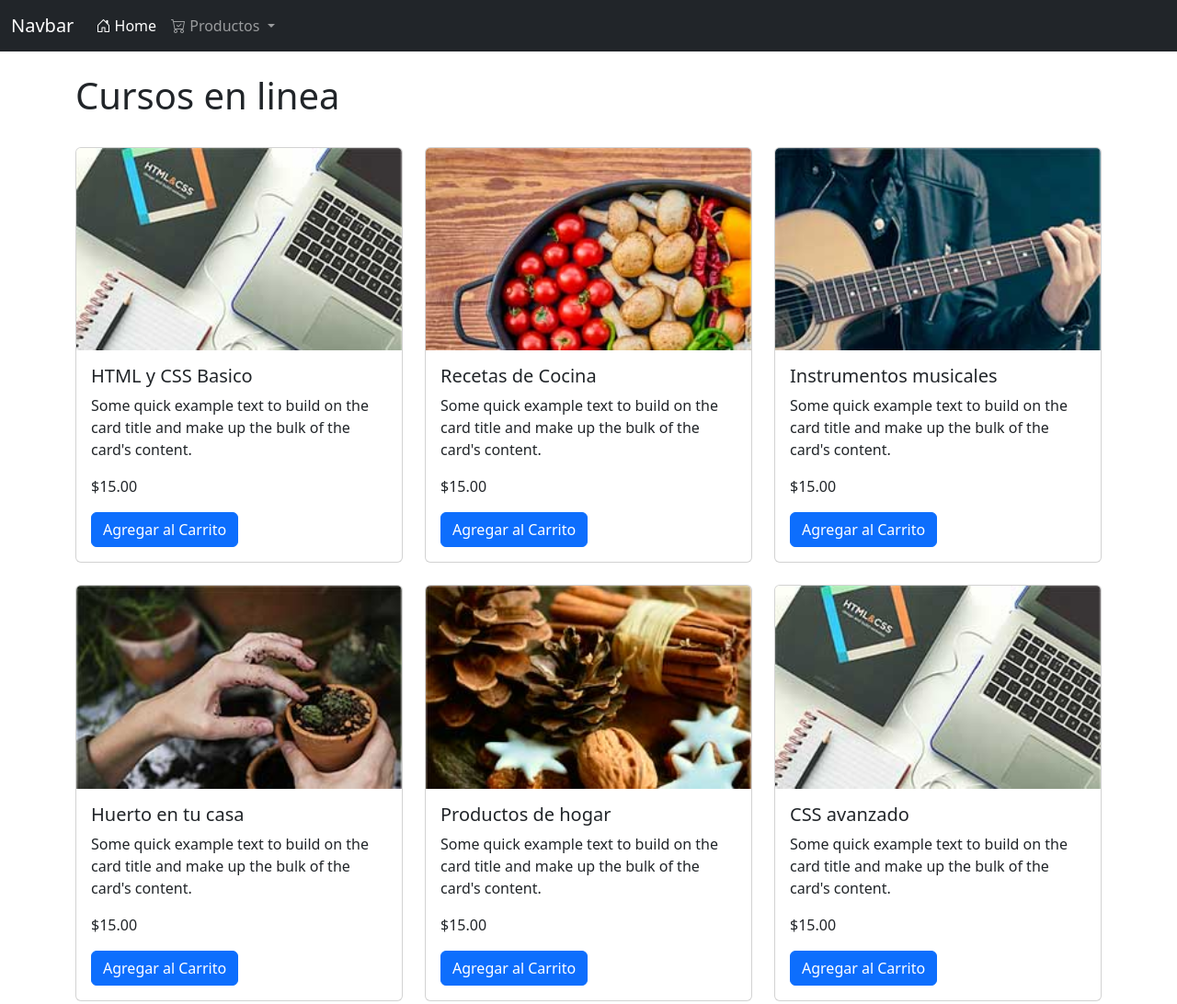
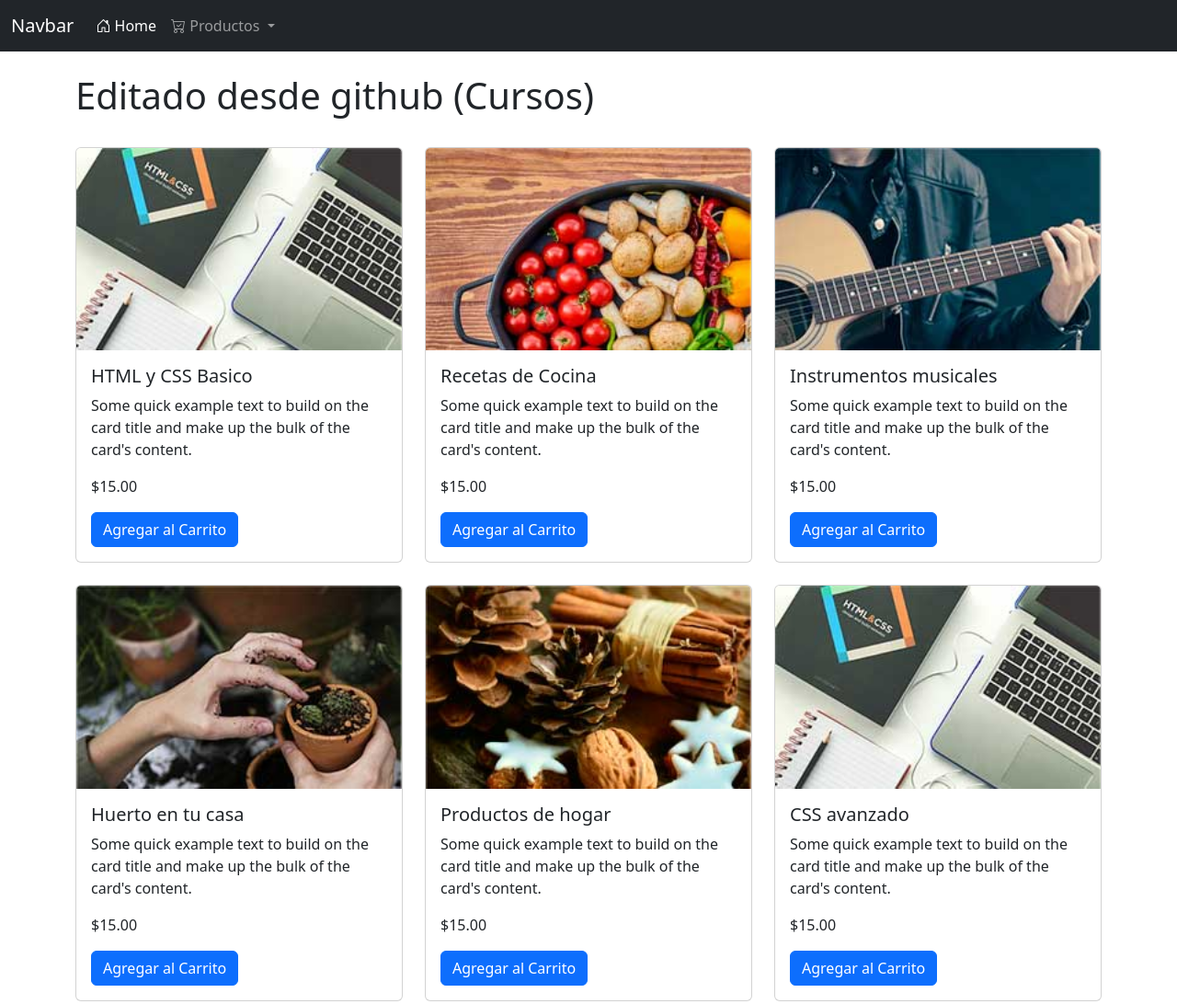
Before and after one commit to KeniaKodigo/CarritoCompra, a plain HTML site: page index.html in a window 1280 px wide. Shown: the whole page at 92% size. Drawn offline with nearby package versions, Linux system fonts and the light colour scheme.

Commit message:
Update index.html

```diff
--- a/index.html
+++ b/index.html
@@ -51,7 +51,7 @@
         </nav>
     </header><br>
     <div class="container" id="lista-cursos">
-        <h1>Cursos en linea</h1><br>
+        <h1>Editado desde github (Cursos)</h1><br>
         <div class="row">
             <div class="col-md-4">
                 <div class="card">
```
